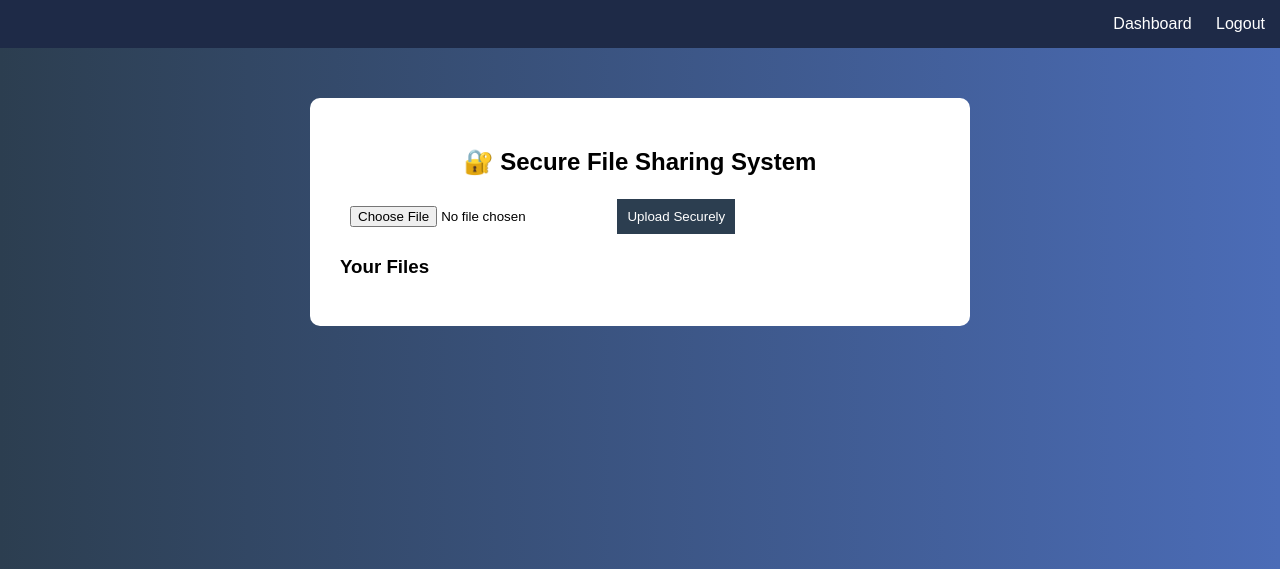
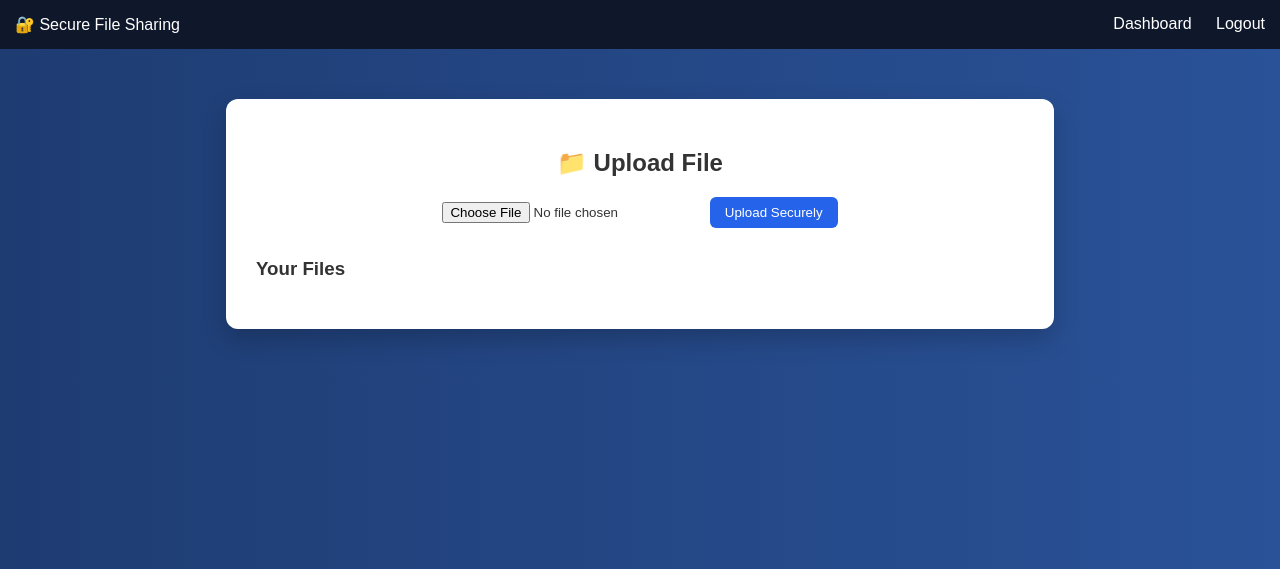
Before and after one commit to Hheemm15/secure-file-sharing-system, a Flask app: page /upload in a window 1280 px wide. Shown: the top 569 px of the page. Run offline with Flask 3, Linux system fonts and the light colour scheme; the visitor is signed in with stand-in values (Sample User, id 1); data that the repository does not hold is empty; parts of the project's set-up code (start-up, migrations or seed data) failed here and were passed over.

Commit message:
final phase

```diff
--- a/app.py
+++ b/app.py
@@ -7,11 +7,10 @@ import time
 import uuid
 
 app = Flask(__name__)
-app.secret_key = 'supersecret123'
+app.secret_key = 'k2oqzkfP8rFriQmJbb079iQ9mApYPJApuyhmkAR4PAk='
 
 UPLOAD_FOLDER = 'uploads'
 
-# Ensure uploads folder exists
 if not os.path.exists(UPLOAD_FOLDER):
     os.makedirs(UPLOAD_FOLDER)
 
@@ -97,12 +96,9 @@ def upload():
         try:
             decrypt_file(data)
             encrypted_data = data
-            flash("Encrypted file uploaded!")
         except:
             encrypted_data = encrypt_file(data)
-            flash("File uploaded & encrypted!")
 
-        # Generate unique ID
         file_id = str(uuid.uuid4())
         filename = file.filename
 
@@ -111,31 +107,26 @@ def upload():
         with open(filepath, 'wb') as f:
             f.write(encrypted_data)
 
-        # ✅ SAVE file_id separately (IMPORTANT FIX)
+        # Save in DB
         cursor.execute(
             "INSERT INTO files (filename, owner, filepath, file_id) VALUES (%s, %s, %s, %s)",
             (filename, user, filepath, file_id)
         )
         conn.commit()
 
-        # ✅ AUTO-DETECT HOST (FIXED BUG)
-        host = request.host_url
-        share_link = f"{host}share/{file_id}"
-
-        flash(f"File uploaded! Share link: {share_link}")
+        share_link = request.host_url + "share/" + file_id
+        flash(f"File uploaded! Share link copied below.")
 
         return redirect('/upload')
 
     # ================= FILE LIST =================
-    files = []
-
     cursor.execute(
         "SELECT filename, filepath, created_at, file_id FROM files WHERE owner=%s",
         (user,)
     )
-
     results = cursor.fetchall()
 
+    files = []
     for row in results:
         filename, filepath, created_at, file_id = row
 
@@ -151,7 +142,7 @@ def upload():
     return render_template('upload.html', files=files)
 
 
-# ================= DOWNLOAD (DECRYPTED) =================
+# ================= DOWNLOAD =================
 @app.route('/download/<path:filename>')
 def download(filename):
     if 'user' not in session:
@@ -159,9 +150,6 @@ def download(filename):
 
     user = session['user']
     filepath = os.path.join(UPLOAD_FOLDER, user, filename)
-
-    if not os.path.exists(filepath):
-        return "File not found!"
 
     with open(filepath, 'rb') as f:
         encrypted_data = f.read()
@@ -188,14 +176,13 @@ def download_encrypted(filename):
     return send_file(filepath, as_attachment=True)
 
 
-# ================= SHARE LINK =================
+# ================= SHARE =================
 @app.route('/share/<file_id>')
 def share(file_id):
     cursor.execute(
         "SELECT filename, filepath FROM files WHERE file_id=%s",
         (file_id,)
     )
-
     result = cursor.fetchone()
 
     if not result:
@@ -232,8 +219,6 @@ def delete(filename):
         conn.commit()
 
         flash("File deleted successfully!")
-    else:
-        flash("File not found!")
 
     return redirect('/upload')
 
--- a/db.py
+++ b/db.py
@@ -1,10 +1,12 @@
 import psycopg2
 
+# Create connection
 conn = psycopg2.connect(
     host="localhost",
     database="secure_files",
-    user="hemang15",
-    password=""
+    user="postgres",
+    password="5926"
 )
 
+# Create cursor
 cursor = conn.cursor()
--- a/templates/upload.html
+++ b/templates/upload.html
@@ -5,102 +5,120 @@
 
     <style>
         body {
-            background: linear-gradient(to right, #2c3e50, #4b6cb7);
-            font-family: Arial;
             margin: 0;
+            font-family: Arial, sans-serif;
+            background: linear-gradient(to right, #1e3c72, #2a5298);
+            color: #333;
         }
 
-        .nav {
-            background: #1e2a47;
+        .navbar {
+            background: #0f172a;
             color: white;
             padding: 15px;
-            text-align: right;
+            display: flex;
+            justify-content: space-between;
         }
 
-        .nav a {
+        .navbar a {
             color: white;
+            text-decoration: none;
             margin-left: 20px;
-            text-decoration: none;
         }
 
         .container {
-            width: 600px;
+            width: 60%;
             margin: 50px auto;
             background: white;
             padding: 30px;
-            border-radius: 10px;
+            border-radius: 12px;
+            box-shadow: 0 10px 25px rgba(0,0,0,0.2);
         }
 
         h2 {
             text-align: center;
         }
 
-        input {
-            padding: 10px;
+        .upload-box {
+            text-align: center;
+            margin-bottom: 30px;
+        }
+
+        input[type="file"] {
+            margin-right: 10px;
         }
 
         button {
-            padding: 10px;
-            background: #2c3e50;
-            color: white;
+            padding: 8px 15px;
             border: none;
+            border-radius: 6px;
             cursor: pointer;
         }
 
-        .file-box {
-            background: #f2f2f2;
-            padding: 10px;
-            margin: 10px 0;
-            border-radius: 5px;
+        .upload-btn {
+            background: #2563eb;
+            color: white;
         }
 
-        .actions a, .actions button {
+        .download { color: green; }
+        .encrypted { color: orange; }
+        .delete { color: red; }
+        .share-btn {
+            background: #1e293b;
+            color: white;
+            margin-left: 10px;
+        }
+
+        .file-card {
+            background: #f1f5f9;
+            padding: 15px;
+            border-radius: 8px;
+            margin-bottom: 10px;
+        }
+
+        .file-actions a {
             margin-right: 10px;
-            font-size: 14px;
+            text-decoration: none;
+            font-weight: bold;
         }
+
     </style>
 </head>
 
 <body>
 
-<div class="nav">
-    <a href="/upload">Dashboard</a>
-    <a href="/logout">Logout</a>
+<div class="navbar">
+    <div>🔐 Secure File Sharing</div>
+    <div>
+        <a href="/upload">Dashboard</a>
+        <a href="/logout">Logout</a>
+    </div>
 </div>
 
 <div class="container">
 
-    <h2>🔐 Secure File Sharing System</h2>
+    <h2>📁 Upload File</h2>
 
-    <!-- Flash -->
-    {% with messages = get_flashed_messages() %}
-    {% if messages %}
-        {% for msg in messages %}
-            <p style="color: green;">{{ msg }}</p>
-        {% endfor %}
-    {% endif %}
-    {% endwith %}
-
-    <!-- Upload -->
-    <form method="POST" enctype="multipart/form-data">
-        <input type="file" name="file">
-        <button type="submit">Upload Securely</button>
-    </form>
+    <div class="upload-box">
+        <form method="POST" enctype="multipart/form-data">
+            <input type="file" name="file" required>
+            <button class="upload-btn">Upload Securely</button>
+        </form>
+    </div>
 
     <h3>Your Files</h3>
 
     {% for file in files %}
-    <div class="file-box">
+    <div class="file-card">
         <b>{{ file.original }}</b><br>
-        {{ file.size }} KB | {{ file.time }}
+        <small>{{ file.size }} KB | {{ file.time }}</small>
 
-        <div class="actions">
-            <a href="/download/{{ file.name }}">Download</a>
-            <a href="/download_encrypted/{{ file.name }}">Encrypted</a>
-            <a href="/delete/{{ file.name }}">Delete</a>
+        <div class="file-actions">
+            <a class="download" href="/download/{{ file.name }}">Download</a>
+            <a class="encrypted" href="/download_encrypted/{{ file.name }}">Encrypted</a>
+            <a class="delete" href="/delete/{{ file.name }}">Delete</a>
 
-            <!-- 🔗 SHARE BUTTON -->
-            <button onclick="copyLink('{{ request.host_url }}share/{{ file.file_id }}')">
+            <button class="share-btn"
+                onclick="copyLink('{{ request.host_url }}share/{{ file.file_id }}')">
                 Share
             </button>
         </div>
@@ -111,8 +129,18 @@
 
 <script>
 function copyLink(link) {
-    navigator.clipboard.writeText(link);
-    alert("Link copied: " + link);
+    if (navigator.clipboard) {
+        navigator.clipboard.writeText(link);
+    } else {
+        const temp = document.createElement("input");
+        temp.value = link;
+        document.body.appendChild(temp);
+        temp.select();
+        document.execCommand("copy");
+        document.body.removeChild(temp);
+    }
+
+    alert("Link copied:\n" + link);
 }
 </script>
 
```
Also changed, not shown: 8 other files.
